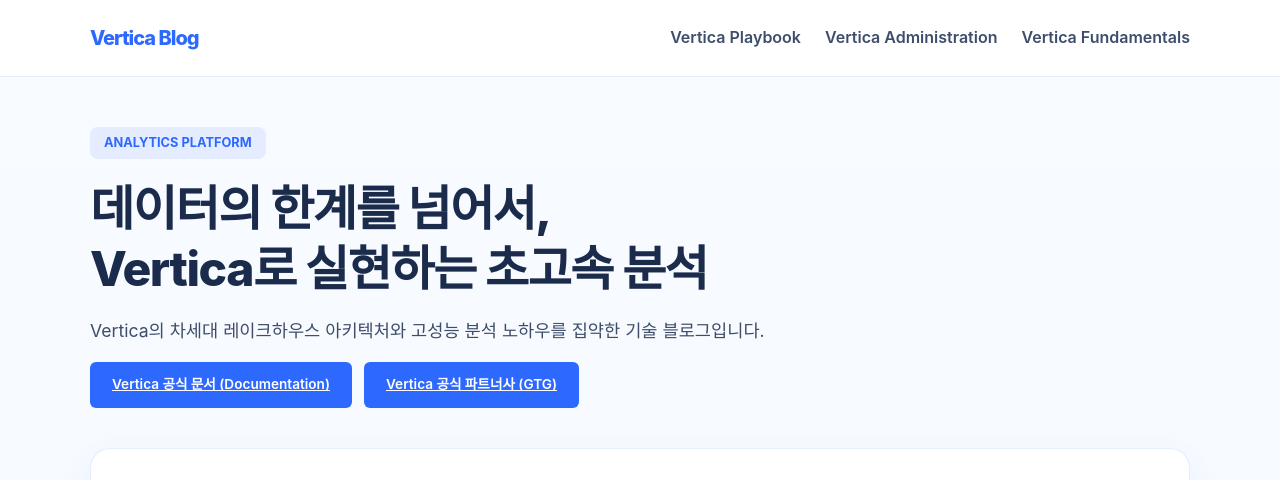
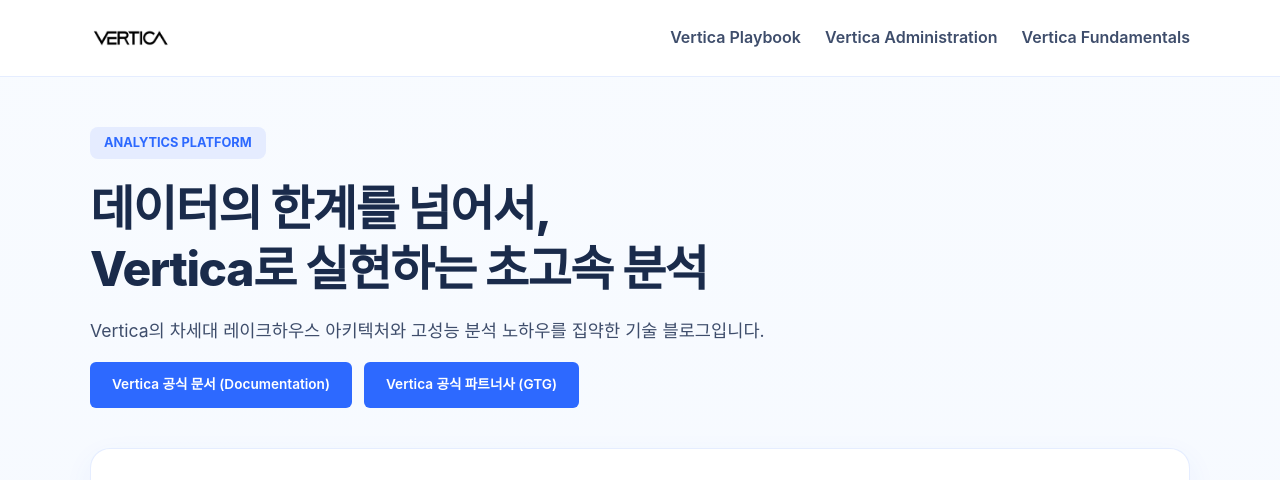
Before and after one commit to JIN0326/vertica_blog, a Jekyll site: the page built from index.md, in a window 1280 px wide. Shown: the top 480 px of the page. Built offline with Jekyll 4.4.1, drawn with Linux system fonts in a browser that asks for light colours.

Commit message:
Update blog content and styling

```diff
--- a/_layouts/default.html
+++ b/_layouts/default.html
@@ -11,7 +11,9 @@
     <div class="page-shell">
       <header class="site-header">
         <div class="header-inner">
-          <a class="brand" href="{{ '/' | relative_url }}">{{ site.title }}</a>
+          <a class="brand" href="{{ '/' | relative_url }}">
+            <img src="{{ '/assets/images/Vertica_logo.png' | relative_url }}" alt="{{ site.title }} logo" />
+          </a>
           <nav class="site-nav">
             <div class="dropdown">
               <a href="{{ '/playbook' | relative_url }}">Vertica Playbook</a>
--- a/assets/css/style.css
+++ b/assets/css/style.css
@@ -47,11 +47,14 @@
 }
 
 .brand {
-  font-size: 1.25rem;
-  font-weight: 800;
-  color: var(--accent);
-  letter-spacing: -0.05em;
   text-decoration: none;
+  display: flex;
+  align-items: center;
+}
+
+.brand img {
+  height: 28px; /* 로고 이미지 높이 지정 */
+  width: auto;
 }
 
 .site-nav {
@@ -148,6 +151,7 @@
   font-weight: 600;
   font-size: 0.85rem;
   transition: 0.2s;
+  text-decoration: none;
 }
 .link-container a:hover { background: var(--accent-dark); transform: translateY(-2px); }
 
```
Also changed, not shown: assets/images/Vertica_logo.png (added).
